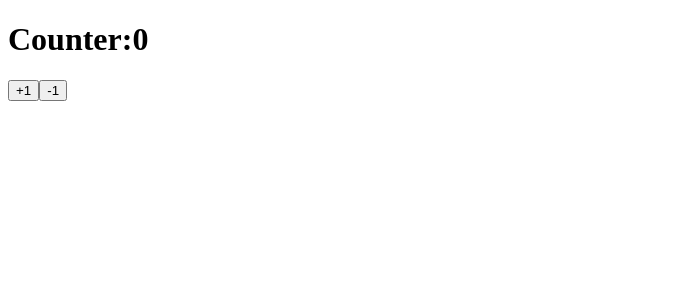
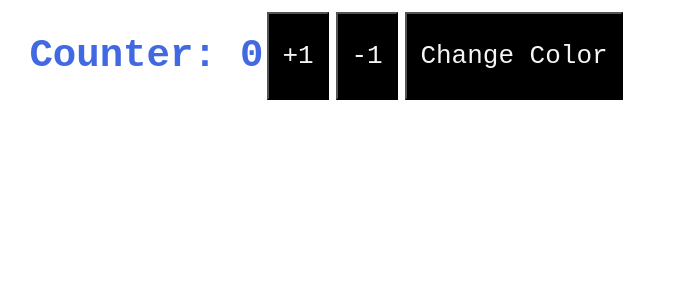
Before and after one commit to HussainALAradi5/Counter_tutorial, a React (Vite) app: page / in a window 1280 px wide. Shown: the top 300 px of the page, without its empty margins (0-678 px from the left). Built offline with nearby package versions, Linux system fonts and the light colour scheme.

Commit message:
change the title with useEffect whenever the counter or the color change

```diff
--- a/src/App.css
+++ b/src/App.css
@@ -0,0 +1,31 @@
+* {
+  font-family: monospace;
+}
+button {
+  padding: 1rem;
+  margin: 0.3rem;
+
+  cursor: pointer;
+  background-color: black;
+  color: whitesmoke;
+  font-size: 2rem;
+}
+.counter {
+  display: flex;
+  justify-content: center;
+  width: 50vw;
+
+
+}
+.counterHeader{
+    font-size: 3rem;
+
+}
+button:hover {
+  color: royalblue;
+  transition: 1.5s;
+}
+.subtraction:hover {
+  color: red;
+  background-color: black;
+}
--- a/src/components/Counter.jsx
+++ b/src/components/Counter.jsx
@@ -1,18 +1,38 @@
-import { useState } from "react";
+import { useEffect, useState } from "react";
 
 const Counter = () => {
-  const [counter, setCounter] = useState(0); //we initlize the counter value to 0
-  const add=()=>{setCounter(counter+1)}
-  const subtraction=()=>{
-    if(counter>0)
-    setCounter(counter-1)
-  }
+  const [counter, setCounter] = useState(0); // initialize the counter value to 0
+  const [color, setColor] = useState('royalblue');
+
+  const add = () => {
+    setCounter(counter + 1);
+  };
+
+  const subtraction = () => {
+    if (counter > 0) setCounter(counter - 1);
+  };
+
+  const changeColor = () => {
+    setColor(color === 'royalblue' ? 'purple' : 'royalblue');
+  }; // change the color of the header
+
+  useEffect(() => {
+    document.title = `Count:  ${counter}${color}`;
+  }, [counter,color]); // change this to [color] to update text when color changes
+
   return (
     <div className="counter">
-      <h1 className="counterHeader">Counter:{counter}</h1>
-      <button className="add" onClick={add}>+1</button>
-      <button className="subtraction" onClick={subtraction}>-1</button>
+      <h1 className="counterHeader" style={{ color: color }}>Counter: {counter}</h1>
+      <br />
+      <button className="add" onClick={add}>
+        +1
+      </button>
+      <button className="subtraction" onClick={subtraction}>
+        -1
+      </button>
+      <button className="changeColor" onClick={changeColor}>Change Color</button>
     </div>
   );
 };
+
 export default Counter;
```
